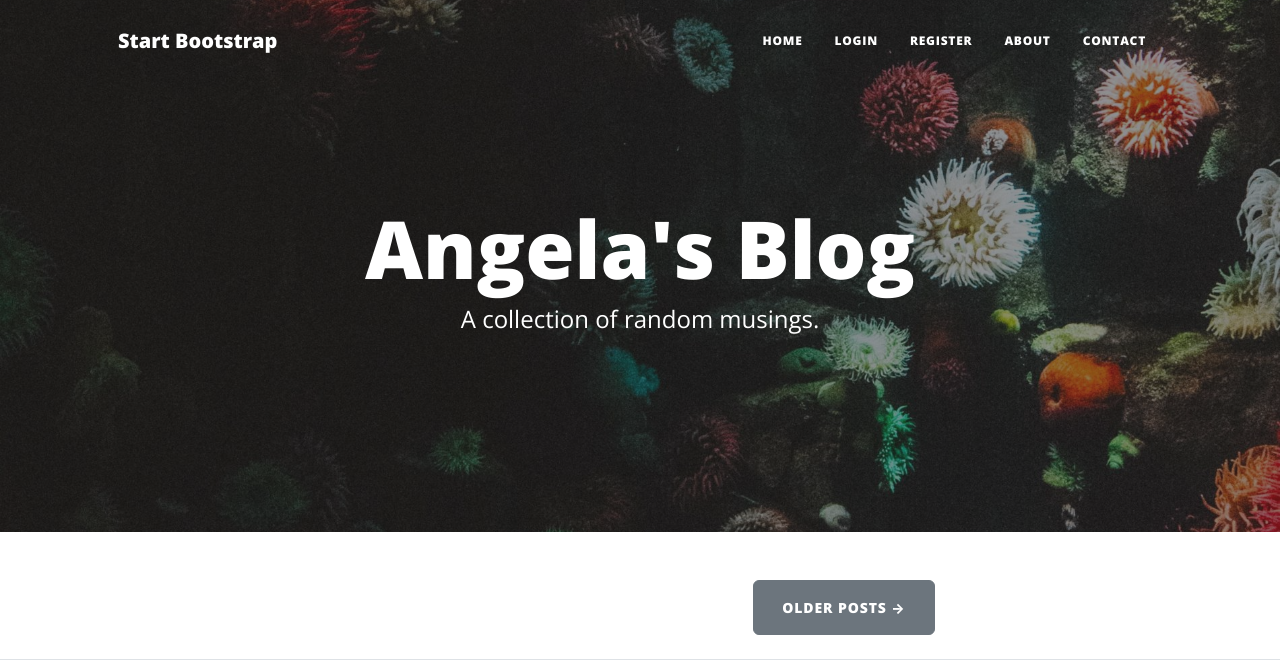
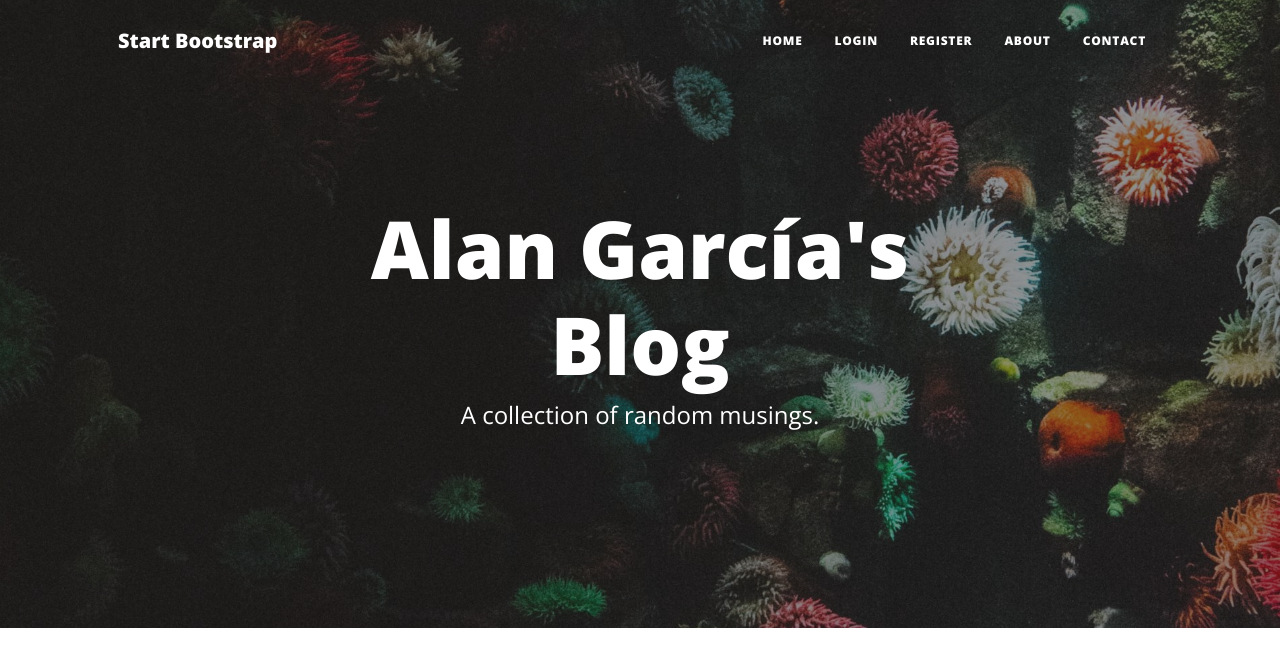
Before and after one commit to ruizii/day70, a Flask app: page / in a window 1280 px wide. Shown: the top 668 px of the page. Run offline with Flask 3, Linux system fonts and the light colour scheme; data that the repository does not hold is empty; some libraries are stand-ins or nearby versions.

Commit message:
change name

```diff
--- a/templates/index.html
+++ b/templates/index.html
@@ -1,15 +1,12 @@
 {% include "header.html" %}
 
 <!-- Page Header-->
-<header
-  class="masthead"
-  style="background-image: url('../static/assets/img/home-bg.jpg')"
->
+<header class="masthead" style="background-image: url('../static/assets/img/home-bg.jpg')">
   <div class="container position-relative px-4 px-lg-5">
     <div class="row gx-4 gx-lg-5 justify-content-center">
       <div class="col-md-10 col-lg-8 col-xl-7">
         <div class="site-heading">
-          <h1>Angela's Blog</h1>
+          <h1>Alan García's Blog</h1>
           <span class="subheading">A collection of random musings.</span>
         </div>
       </div>
@@ -46,11 +43,7 @@
       <!-- Only show Create Post button if user id is 1 (admin user) -->
       {% if current_user.id == 1: %}
       <div class="d-flex justify-content-end mb-4">
-        <a
-          class="btn btn-primary float-right"
-          href="{{url_for('add_new_post')}}"
-          >Create New Post</a
-        >
+        <a class="btn btn-primary float-right" href="{{url_for('add_new_post')}}">Create New Post</a>
       </div>
       {% endif %}
 
```
